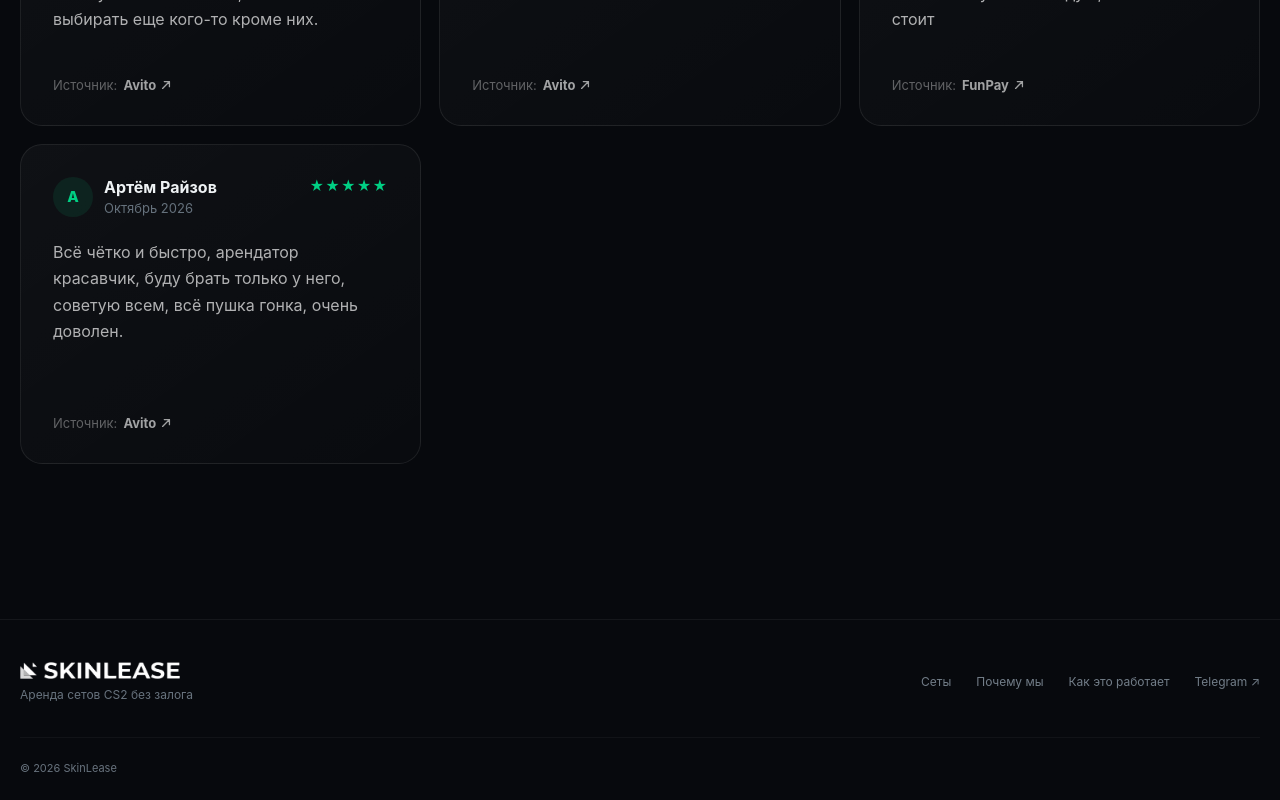
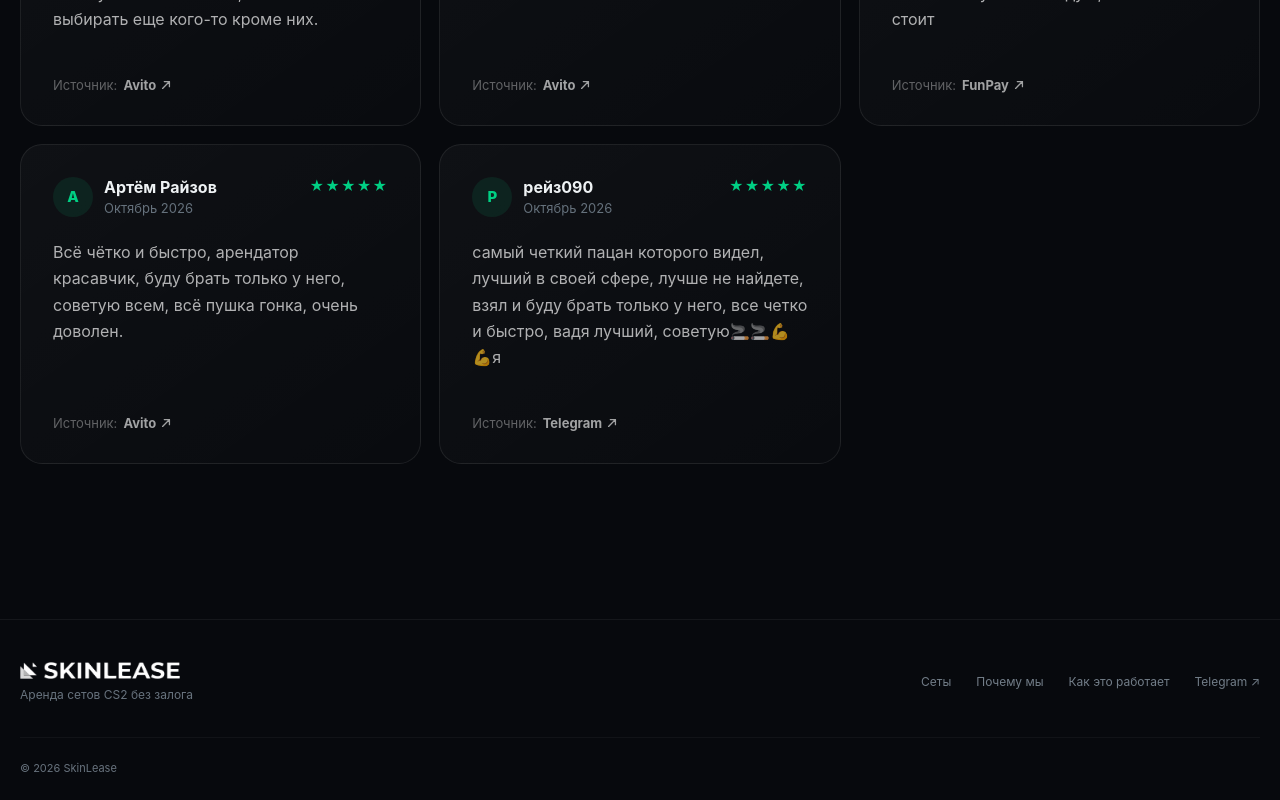
Before and after one commit to sapfi24/skinlease, a Next.js app: page /reviews in a window 1280 px wide. Shown: the part 2322-3122 px from the top of the page. Built offline with nearby package versions, Linux system fonts and the light colour scheme.

Commit message:
Update reviews.js

```diff
--- a/data/reviews.js
+++ b/data/reviews.js
@@ -170,6 +170,15 @@ const reviews = [
     sourceLink: "https://www.avito.ru/brands/247c7058bc49b1408b1756cb7c189bfe/all?gdlkerfdnwq=101&page_from=from_item_card_icon&iid=8409621957&sellerId=2f180813839c82dd35cb70311f9444f2"
   },
 
+  {
+    id: 20,
+    name: "рейз090",
+    date: "Октябрь 2026",
+    text: "самый четкий пацан которого видел, лучший в своей сфере, лучше не найдете, взял и буду брать только у него, все четко и быстро, вадя лучший, советую🚬🚬💪💪я",
+    source: "Telegram",
+    sourceLink: "https://t.me/skinlease/6"
+  },
+
 ];
 
 export default reviews;
```
